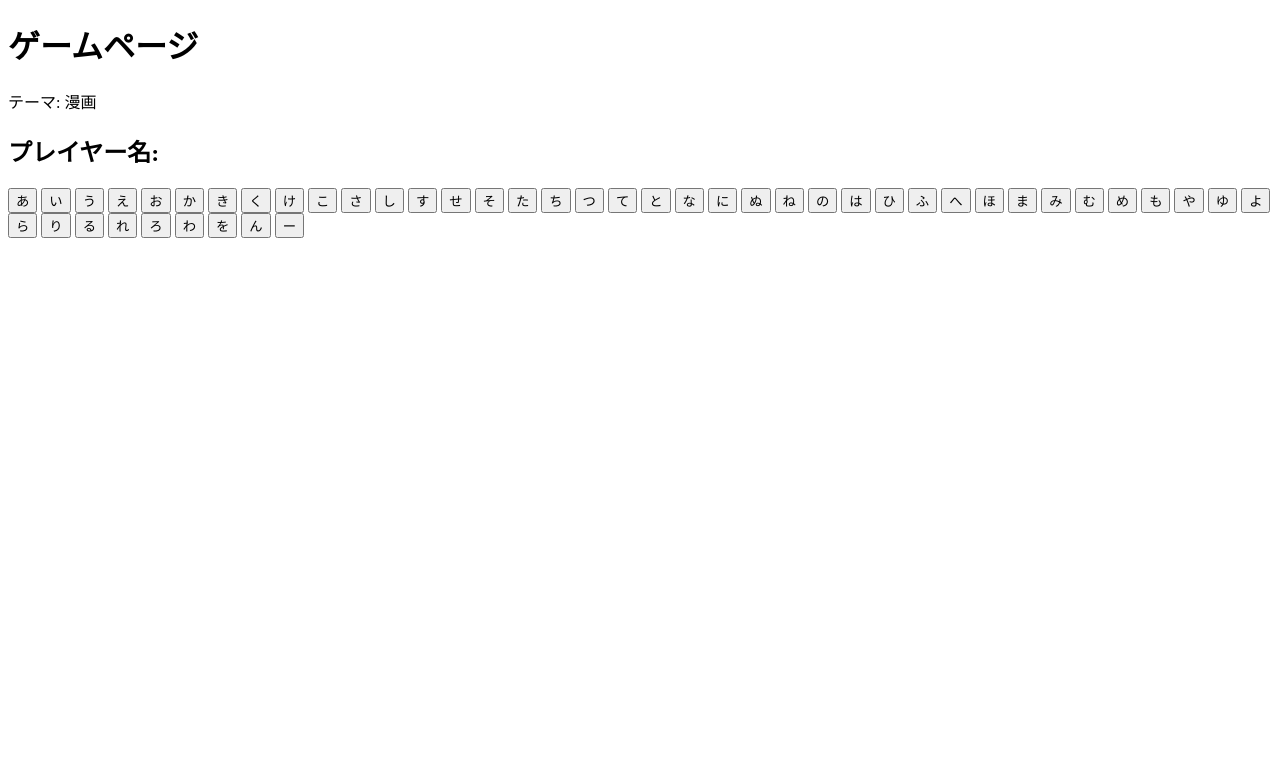
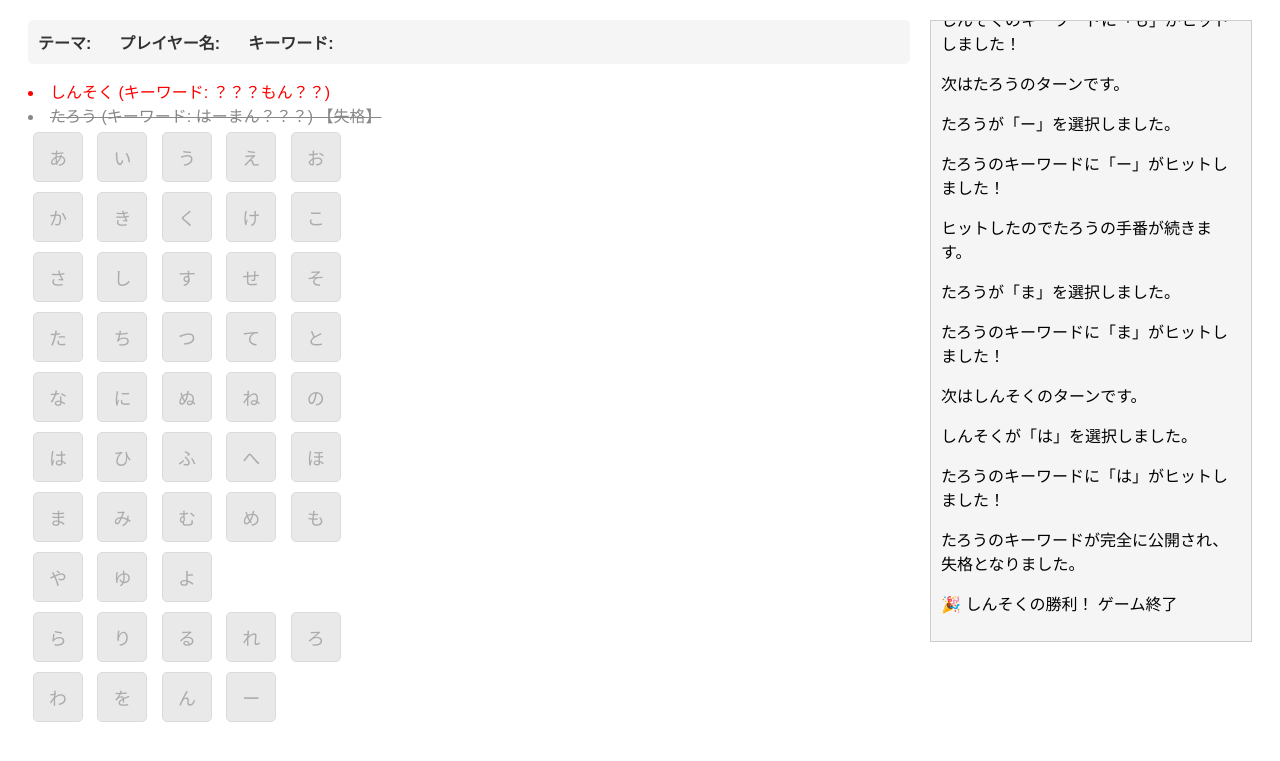
Before and after one commit to sinsok/aiue3, a Flask app: page /game in a window 1280 px wide. Shown: the top 761 px of the page. Run offline with Flask 3, Linux system fonts and the light colour scheme.

Commit message:
最低限のプレイ機能を実装

```diff
--- a/aiuebattle/app.py
+++ b/aiuebattle/app.py
@@ -17,9 +17,10 @@
     with open(GAME_STATE_FILE, "w", encoding="utf-8") as f:
         json.dump(state, f, ensure_ascii=False, indent=4)
 
-def add_log(message):
-    #ゲームログにメッセージを追加する
-    state = load_game_state()
+
+def add_log(state, message):
+    print(f"[Game Log] {message}")  # コンソールにログを出力
+
     if "log" not in state:
         state["log"] = []
     state["log"].append(message)
@@ -27,7 +28,9 @@
     # ログの長さを制限（例: 最大50件まで保持）
     if len(state["log"]) > 50:
         state["log"].pop(0)
-    save_game_state(state)
+
+    return state
+
 
 @app.route("/")
 def index():
@@ -43,7 +46,10 @@
             "player_count": int(data["player_count"]),
             "players": [],
             "used_kana": [],
-            "game_started": False
+            "game_started": False,
+            "game_finished": False,
+            "consecutive_turns": 0,
+            "log": ["ゲームが開始されました。"]
         }
         save_game_state(state)
         return redirect(url_for("guest"))
@@ -84,31 +90,41 @@
     if any(char not in "あいうえおかきくけこさしすせそたちつてとなにぬねのはひふへほまみむめもやゆよらりるれろわをんー" for char in keyword):
         return jsonify({"result": "error", "message": "キーワードはひらがな（清音＋伸ばし棒）のみを使用してください。"})
 
-    state["players"].append({"name": player_name, "keyword": keyword, "revealed": []})
+    state["players"].append({
+        "name": player_name,
+        "keyword": keyword,
+        "revealed": "？" * 7,
+        "eliminated": False
+    })
+
+    # プレイヤーインデックスを付与
+    player_index = None
+    for i, player in enumerate(state["players"]):
+        if player["name"] == player_name:
+            player_index = i
+            break
+
     save_game_state(state)
-    return jsonify({"result": "success"})
+    if player_index is not None:
+        return jsonify({"player_index": player_index})
+    else:
+        return jsonify({"error": "Player not found"}), 400
 
 @app.route("/waiting")
 def waiting():
     state = load_game_state()
     if not state:
         return "ゲームはまだ開始されていません。ホストを設定してください。"
-    #即ゲーム開始されると違和感があるので廃止
-    if len(state["players"]) == state["player_count"]:
-        state["game_started"] = True
-        save_game_state(state)
-        return redirect(url_for("game"))
     return render_template("waiting.html", players=state["players"], player_count=state["player_count"])
 
 @app.route("/game")
 def game():
     state = load_game_state()
-    if not state.get("game_started"):
-        return redirect(url_for("waiting"))
-    return render_template("game.html", state=state)
+    return render_template("game.html")
 
 
-@app.route("/game", methods=["POST"])
+
+@app.route("/game_action", methods=["POST"])
 def game_action():
     state = load_game_state()
     data = request.get_json()
@@ -118,19 +134,69 @@
     # 使用済み文字に追加
     if selected_kana not in state["used_kana"]:
         state["used_kana"].append(selected_kana)
+        state = add_log(state, f'{current_player["name"]}が「{selected_kana}」を選択しました。')
 
-        # 公開情報を更新
-        if selected_kana in current_player["keyword"]:
-            current_player["revealed"].append(selected_kana)
-            add_log(f'{current_player["name"]}が「{selected_kana}」を選択し、ヒットしました！')
-        else:
-            add_log(f'{current_player["name"]}が「{selected_kana}」を選択しましたが、ヒットしませんでした。')
+        hit = False
 
-        # 手番を次のプレイヤーに変更
-        state["current_player_index"] = (state["current_player_index"] + 1) % len(state["players"])
+        # 全プレイヤーのキーワードをチェック
+        for player in state["players"]:
+            hit = False
+            # キーワード内の選択された文字の位置を特定し、その位置に文字を表示
+            new_revealed = list(player["revealed"])
+            for i, char in enumerate(player["keyword"]):
+                if char == selected_kana:
+                    new_revealed[i] = selected_kana
+                    hit = True
+            if hit:
+                player["revealed"] = "".join(new_revealed)
+                state = add_log(state, f'{player["name"]}のキーワードに「{selected_kana}」がヒットしました！')
+                # キーワードの中で？以外の文字が全て公開されているかチェック
+                revealed_chars = set(char for char in player["revealed"] if char != "？")
+                keyword_chars = set(player["keyword"])
+
+                # キーワードが完全に公開されたかチェック
+                if revealed_chars == keyword_chars:
+                    state = add_log(state, f'{player["name"]}のキーワードが完全に公開され、失格となりました。')
+                    player["eliminated"] = True
+
+        # 勝者チェック
+        active_players = [p for p in state["players"] if not p.get("eliminated", False)]
+        if len(active_players) == 1:
+            winner = active_players[0]
+            state = add_log(state, f'🎉 {winner["name"]}の勝利！ ゲーム終了')
+            state["game_finished"] = True
+        elif len(active_players) == 0:
+            state = add_log(state, f'全員失格！ 引き分け')
+            state["game_finished"] = True
+
+        # ゲームが終了していない場合のみ、次のプレイヤーに手番を移す
+        if not state.get("game_finished"):
+            # ヒットがあり、連続手番が2回未満の場合は同じプレイヤーの手番を継続
+            if hit and state.get("consecutive_turns", 0) < 1:
+                state["consecutive_turns"] = state.get("consecutive_turns", 0) + 1
+                state = add_log(state, f'ヒットしたので{current_player["name"]}の手番が続きます。')
+            else:
+                # 次のプレイヤーを探す
+                state["consecutive_turns"] = 0  # 連続手番カウンターをリセット
+                next_player_found = False
+                initial_index = state["current_player_index"]
+
+                while not next_player_found:
+                    state["current_player_index"] = (state["current_player_index"] + 1) % state["player_count"]
+                    # 一周して戻ってきた場合はエラー防止のため中断
+                    if state["current_player_index"] == initial_index:
+                        break
+
+                    # 失格していないプレイヤーが見つかった場合
+                    if not state["players"][state["current_player_index"]]["eliminated"]:
+                        next_player_found = True
+                        current_player = state["players"][state["current_player_index"]]
+                        state = add_log(state, f'次は{current_player["name"]}のターンです。')
+
     else:
-        add_log(f'{current_player["name"]}が既に使用された「{selected_kana}」を選択しました。')
+        state = add_log(state, f'{current_player["name"]}が既に使用された「{selected_kana}」を選択しました。')
 
+    save_game_state(state)
     return jsonify({"result": "success"})
 
 
--- a/aiuebattle/static/css/styles.css
+++ b/aiuebattle/static/css/styles.css
@@ -1,3 +1,72 @@
 body {
     font-family: Arial, sans-serif;
 }
+
+.kana-button {
+    background-color: #4CAF50;
+    color: white;
+    border: none;
+    border-radius: 5px;
+    margin: 5px;
+    font-size: 18px;
+    cursor: pointer;
+    transition: background-color 0.3s;
+    box-shadow: 0 2px 4px rgba(0,0,0,0.2);
+
+    &:hover {
+        background-color: #45a049;
+    }
+
+    &:disabled {
+        background-color: #e0e0e0;
+        cursor: not-allowed;
+        opacity: 0.7;
+        box-shadow: none;
+        color: #888;
+        border: 1px solid #ccc;
+    }
+    width: 50px;
+    height: 50px;
+}
+.game-container {
+    display: flex;
+    gap: 20px;
+    margin: 20px;
+}
+
+.main-content {
+    flex: 1;
+}
+
+#logBox {
+    width: 300px;
+    height: 600px;
+    border: 1px solid #ccc;
+    padding: 10px;
+    overflow-y: auto;
+    background-color: #f5f5f5;
+}
+
+.game-info {
+    display: flex;
+    gap: 20px;
+    padding: 10px;
+    background-color: #f5f5f5;
+    border-radius: 5px;
+    margin-bottom: 15px;
+}
+
+.info-item {
+    display: flex;
+    align-items: center;
+    gap: 8px;
+}
+
+.info-label {
+    font-weight: bold;
+    color: #333;
+}
+
+.info-value {
+    color: #666;
+}
--- a/aiuebattle/static/js/game.js
+++ b/aiuebattle/static/js/game.js
@@ -1,38 +1,86 @@
+function getPlayerIndexFromUrl() {
+    const params = new URLSearchParams(window.location.search);
+    return params.get("player_index");
+}
+
+function updateLog(log) {
+    const logBox = document.querySelector("#logBox");
+    const logItems = logBox.querySelectorAll("p");
+
+    // ログボックスを空にする
+    logBox.innerHTML = "";
+
+    // logが配列の場合は全要素を追加、文字列の場合は単一の要素として追加
+    const logs = Array.isArray(log) ? log : [log];
+
+    logs.forEach(message => {
+        const logItem = document.createElement("p");
+        logItem.textContent = message;
+        logBox.appendChild(logItem);
+        logBox.scrollTop = logBox.scrollHeight;
+    });
+}
+
 document.addEventListener("DOMContentLoaded", () => {
-    const logBox = document.querySelector("#logBox");
-    const kanaButtons = document.querySelectorAll(".kana-button");
+    const kanaButtons = document.querySelectorAll("#hiragana-board .kana-button");
     const playerList = document.querySelector("#playerList");
     const themeDisplay = document.querySelector("#themeDisplay");
+    const playerIndex = getPlayerIndexFromUrl();
+
+    const keywordDisplay = document.querySelector("#keyword");
+    const playerNameDisplay = document.querySelector("#player-name");
+
+    // テーマ、プレイヤー名、キーワードを取得
+    fetch("/game_state")
+        .then((response) => response.json())
+        .then((state) => {
+            playerNameDisplay.textContent = state.players[playerIndex].name;
+            keywordDisplay.textContent = state.players[playerIndex].keyword;
+            themeDisplay.textContent = `${state.theme}`;
+        });
 
     // ゲーム状態を更新する関数
     const updateGameState = () => {
-
         fetch("/game_state")
             .then((response) => response.json())
             .then((state) => {
-                // テーマを更新
-                themeDisplay.textContent = `テーマ: ${state.theme}`;
+                const currentPlayerIndex = state.current_player_index;
+                const isMyTurn = parseInt(playerIndex, 10) === currentPlayerIndex;
+
+                // ゲーム終了時またはターンが自分でない場合はボタンを無効化
+                kanaButtons.forEach((button) => {
+                    button.disabled = state.game_finished || !isMyTurn;
+                });
+
+                // 使用済みのボタンを無効化
+                kanaButtons.forEach((button) => {
+                    const kana = button.textContent;
+                    if (state.used_kana.includes(kana)) {
+                        button.disabled = true;
+                    }
+                });
 
                 // プレイヤーリストを更新
                 playerList.innerHTML = "";
                 state.players.forEach((player, index) => {
                     const playerItem = document.createElement("li");
-                    playerItem.textContent = `${player.name} (キーワード: ${player.revealed.join("")})`;
-                    if (state.current_player_index === index) {
-                        playerItem.style.color = "red"; // 手番プレイヤーを赤色で表示
+                    let playerText = `${player.name} (キーワード: ${player.revealed})`;
+
+                    if (player.eliminated) {
+                        playerText += " 【失格】";
+                        playerItem.style.textDecoration = "line-through";  // 取り消し線
+                        playerItem.style.color = "#888";  // グレーアウト
+                    } else if (currentPlayerIndex === index) {
+                        playerItem.style.color = "red";  // 手番プレイヤーを赤色で表示
                     }
+
+                    playerItem.textContent = playerText;
                     playerList.appendChild(playerItem);
-                });
-
-                // 50音表ボタンの状態を更新
-                kanaButtons.forEach((button) => {
-                    const kana = button.textContent;
-                    button.disabled = state.used_kana.includes(kana);
                 });
 
                 // ログメッセージを更新
                 if (state.log && state.log.length > 0) {
-                    logBox.innerHTML = state.log.map((entry) => `<p>${entry}</p>`).join("");
+                    updateLog(state.log);
                 }
             })
             .catch((error) => {
@@ -40,9 +88,30 @@
             });
     };
 
+    // 50音ボタンのクリックイベントを追加
+    kanaButtons.forEach((button) => {
+        button.addEventListener("click", () => {
+            console.log(`ボタンがクリックされました: ${button.textContent}`); // デバッグログ
+            fetch("/game_action", {
+                method: "POST",
+                headers: {
+                    'Content-Type': 'application/json'
+                },
+                body: JSON.stringify({ kana: button.textContent }),
+            })
+            .then((response) => response.json())
+            .then((data) => {
+                updateLog(data.log);
+                updateGameState(); // 状態を即時更新
+            })
+            .catch((error) => {
+                console.error("アクションの送信に失敗しました:", error);
+            });
+        });
+    });
+
     // 初回の更新を実行
     updateGameState();
     // 5秒ごとにゲーム状態を更新
     setInterval(updateGameState, 5000);
-
 });
--- a/aiuebattle/templates/game.html
+++ b/aiuebattle/templates/game.html
@@ -4,63 +4,97 @@
 	<meta charset="UTF-8">
     <title>ゲームページ</title>
     <script src="/static/js/game.js"></script>
+	<link rel="stylesheet" href="/static/css/styles.css">
 </head>
 <body>
-    <h1>ゲームページ</h1>
-	<p id="themeDisplay">テーマ: </p>
-	<div id="player-info">
-		<h2>プレイヤー名: <span id="player-name"></span></h2>
+    <div class="game-container">
+        <div class="main-content">
+            <div class="game-info">
+                <div class="info-item">
+                    <span class="info-label">テーマ:</span>
+                    <span id="themeDisplay" class="info-value"></span>
                 </div>
-    <!-- 50音ボタンをここに配置 -->
+                <div class="info-item">
+                    <span class="info-label">プレイヤー名:</span>
+                    <span id="player-name" class="info-value"></span>
+                </div>
+                <div class="info-item">
+                    <span class="info-label">キーワード:</span>
+                    <span id="keyword" class="info-value"></span>
+                </div>
+            </div>
+            <div id="playerList"></div>
             <div id="hiragana-board">
+                <div>
                     <button class="kana-button">あ</button>
                     <button class="kana-button">い</button>
                     <button class="kana-button">う</button>
                     <button class="kana-button">え</button>
                     <button class="kana-button">お</button>
+                </div>
+                <div>
                     <button class="kana-button">か</button>
                     <button class="kana-button">き</button>
                     <button class="kana-button">く</button>
                     <button class="kana-button">け</button>
                     <button class="kana-button">こ</button>
+                </div>
+                <div>
                     <button class="kana-button">さ</button>
                     <button class="kana-button">し</button>
                     <button class="kana-button">す</button>
                     <button class="kana-button">せ</button>
                     <button class="kana-button">そ</button>
+                </div>
+                <div>
                     <button class="kana-button">た</button>
                     <button class="kana-button">ち</button>
                     <button class="kana-button">つ</button>
                     <button class="kana-button">て</button>
                     <button class="kana-button">と</button>
+                </div>
+                <div>
                     <button class="kana-button">な</button>
                     <button class="kana-button">に</button>
                     <button class="kana-button">ぬ</button>
                     <button class="kana-button">ね</button>
                     <button class="kana-button">の</button>
+                </div>
+                <div>
                     <button class="kana-button">は</button>
                     <button class="kana-button">ひ</button>
                     <button class="kana-button">ふ</button>
                     <button class="kana-button">へ</button>
                     <button class="kana-button">ほ</button>
+                </div>
+                <div>
                     <button class="kana-button">ま</button>
                     <button class="kana-button">み</button>
                     <button class="kana-button">む</button>
                     <button class="kana-button">め</button>
                     <button class="kana-button">も</button>
+                </div>
+                <div>
                     <button class="kana-button">や</button>
                     <button class="kana-button">ゆ</button>
                     <button class="kana-button">よ</button>
+                </div>
+                <div>
                     <button class="kana-button">ら</button>
                     <button class="kana-button">り</button>
                     <button class="kana-button">る</button>
                     <button class="kana-button">れ</button>
                     <button class="kana-button">ろ</button>
+                </div>
+                <div>
                     <button class="kana-button">わ</button>
                     <button class="kana-button">を</button>
                     <button class="kana-button">ん</button>
                     <button class="kana-button">ー</button>
                 </div>
+            </div>
+        </div>
         <div id="logBox"></div>
+    </div>
 </body>
 </html>
```
Also changed, not shown: aiuebattle/data/state.json (+34 -4 lines), aiuebattle/static/js/guest.js (+9 -10 lines), aiuebattle/static/js/waiting.js (+11 -2 lines). Lines whose indentation alone changed are shown as unchanged.
